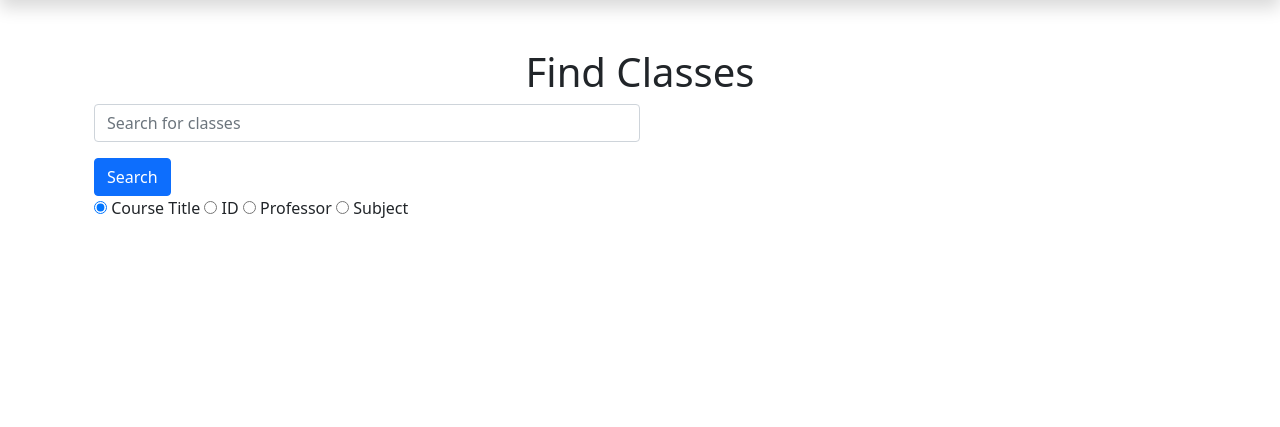
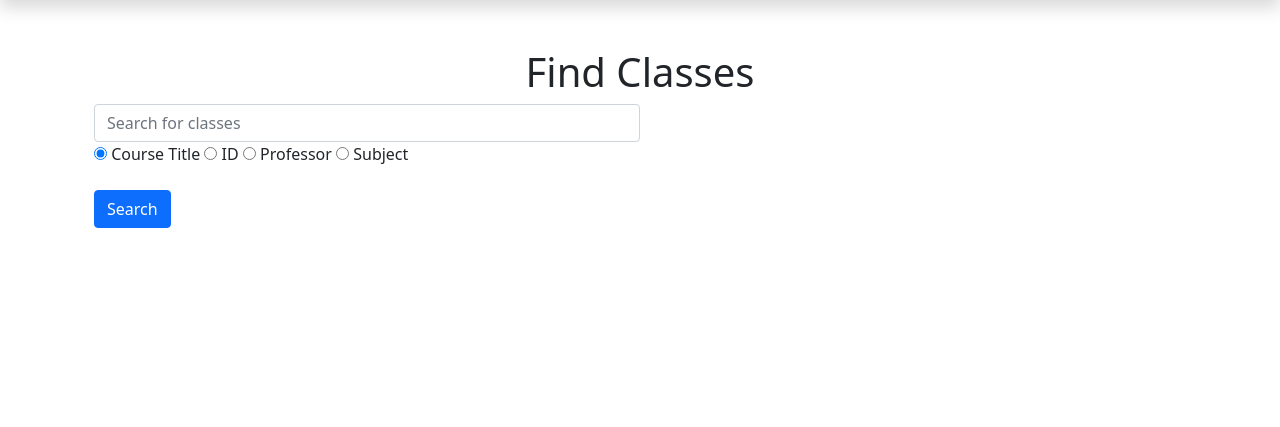
Before and after one commit to WilliamHaslet/wahoo-notes-website-project, a Django app: page /addClasses/ in a window 1280 px wide. Shown: the part 68-495 px from the top of the page. Run offline with Django 3.2, Linux system fonts and the light colour scheme; some libraries are stand-ins or nearby versions.

Commit message:
addclasses and assignments ui

```diff
--- a/main_app/templates/main_app/addclasses.html
+++ b/main_app/templates/main_app/addclasses.html
@@ -26,11 +26,10 @@
         </div>
         <form action="{% url 'main_app:filterclasses' %}" method="post">
             {% csrf_token %}
-            <div class="form-group col-6">
+            <div class="form-group col-md-6">
                 <input type="text" placeholder="Search for classes" name="query" class="form-control">
             </div>
-            <button type="submit" value="Submit" class="btn btn-primary mt-3">Search</button>
-            <div class="form-group col-4">
+            <div class="form-group mb-2">
                 <input type="radio" id="name" name="queryType" value="name" checked>
                 <label for="name">Course Title</label>
                 <input type="radio" id="id" name="queryType" value="id">
@@ -40,6 +39,7 @@
                 <input type="radio" id="subject" name="queryType" value="subject">
                 <label for="subject">Subject</label>
             </div>
+            <button type="submit" value="Submit" class="btn btn-primary mt-3">Search</button>
         </form>
     </div>
 </body>
--- a/main_app/templates/main_app/assignments.html
+++ b/main_app/templates/main_app/assignments.html
@@ -25,7 +25,7 @@
                                      <form method="POST" action="{% url 'main_app:removeAssignment' assignment.id %}"
                                          style="display: inline;">
                                          {% csrf_token %}
-                                         <p">{{asssignment.name}} - {{assignment.description}}</p>
+                                         <p">{{assignment.name}} - {{assignment.description}}</p>
                                          <button type="button" class="btn btn-secondary">remove assignment</button>
                                      </form>
                                  </li>
--- a/main_app/templates/main_app/filterclasses.html
+++ b/main_app/templates/main_app/filterclasses.html
@@ -31,11 +31,11 @@
             <li>
                 <form method="POST" action="{% url 'main_app:addCourse' course.id %}" style="display: inline;">
                     {% csrf_token %}
-                    <button class="btn btn-primary">add course</button>
+                    <button class="btn btn-primary btn-sm">add course</button>
                 </form>
                 <form method="POST" action="{% url 'main_app:removeCourse' course.id %}" style="display: inline;">
                     {% csrf_token %}
-                    <button type="button" class="btn btn-secondary">remove course</button>
+                    <button type="button" class="btn btn-secondary btn-sm">remove course</button>
                     <strong><a href="{% url 'main_app:classdetail' course.id %}">{{course.subject}}
                             {{course.code}}</a> - {{course.name}}: {{course.section}}, {{course.professor}}</strong>
                 </form>
```
